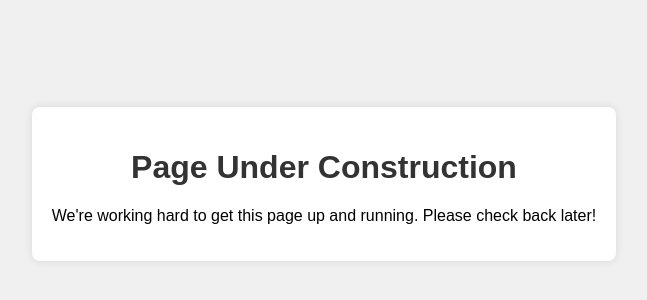
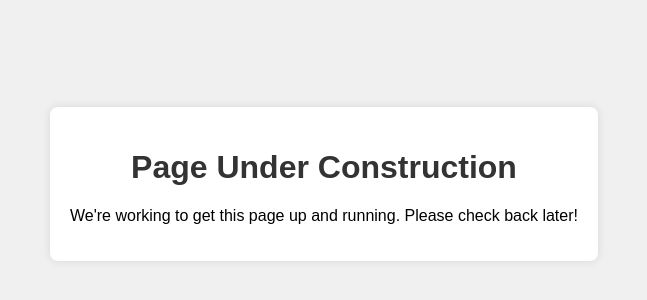
Before and after one commit to jonathanctech/random-testing, a plain HTML site: page index.html in a window 1280 px wide. Shown: the part 216-516 px from the top of the page, without its empty margins (316-963 px from the left). Drawn offline with Linux system fonts and the light colour scheme.

Commit message:
html update

```diff
--- a/index.html
+++ b/index.html
@@ -29,7 +29,7 @@
 <body>
     <div class="container">
         <h1>Page Under Construction</h1>
-        <p>We're working hard to get this page up and running. Please check back later!</p>
+        <p>We're working to get this page up and running. Please check back later!</p>
     </div>
 </body>
 </html>
```
